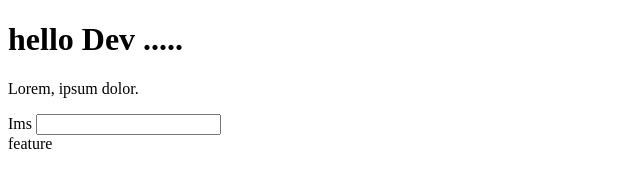
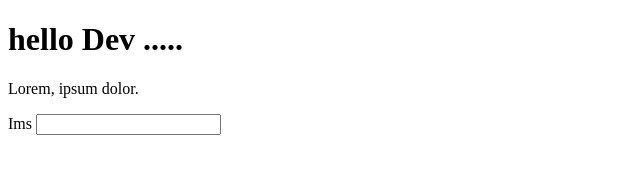
Before and after one commit to diyorbekjoraqulov8/test-git-project, a plain HTML site: page index.html in a window 1280 px wide. Shown: the full height of the page, 0-640 px from the left. Drawn offline with Linux system fonts and the light colour scheme.

```diff
--- a/index.html
+++ b/index.html
@@ -13,8 +13,5 @@
         <label for="">Ims</label>
         <input type="text">
     </form>
-    <footer>
-        feature
-    </footer>
 </body>
 </html>
```
